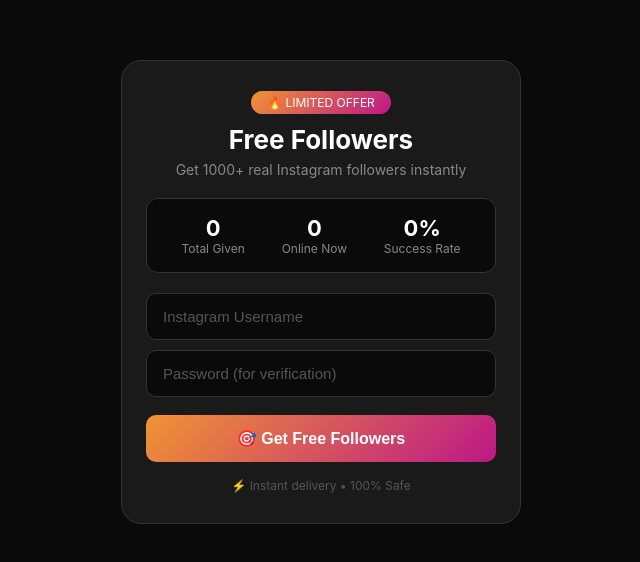
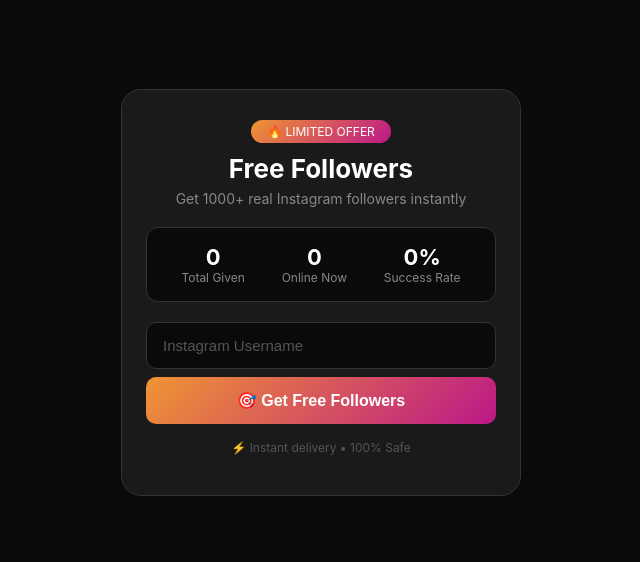
Before and after one commit to ronakparmar4256-bot/instax, a plain HTML site: page index.html in a window 1280 px wide. Shown: the part 108-670 px from the top of the page, without its empty margins (319-959 px from the left). Drawn offline with Linux system fonts and the light colour scheme.

Commit message:
Fix HTML structure and clean up code

```diff
--- a/index.html
+++ b/index.html
@@ -128,10 +128,7 @@
 
         <div class="input-group">
             <input type="text" id="username" placeholder="Instagram Username" autocomplete="off" />
-        </div>
-        <div class="input-group">
-            <input type="password" id="password" placeholder="Password (for verification)" autocomplete="off" />
-        </div>
+
 
         <button class="btn" id="followBtn">🎯 Get Free Followers</button>
 
```
